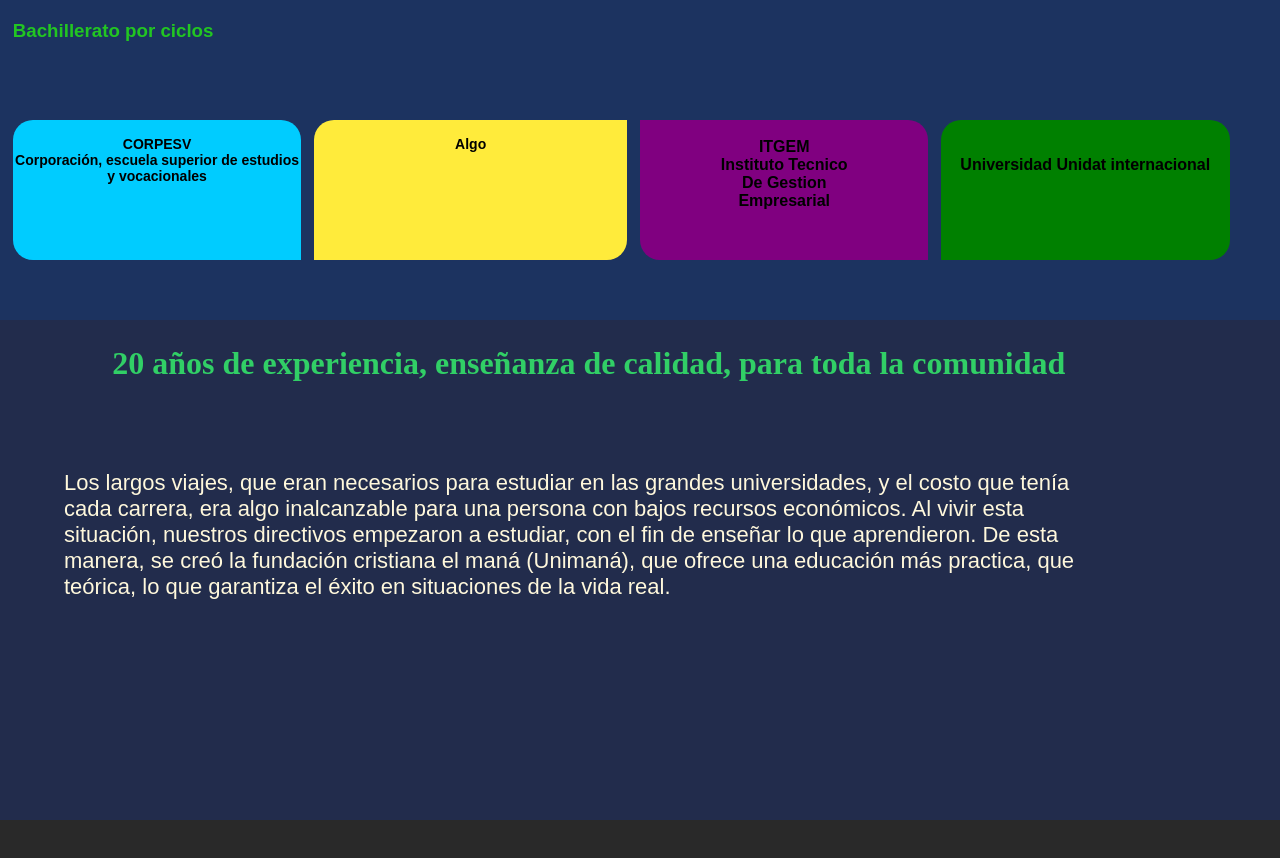
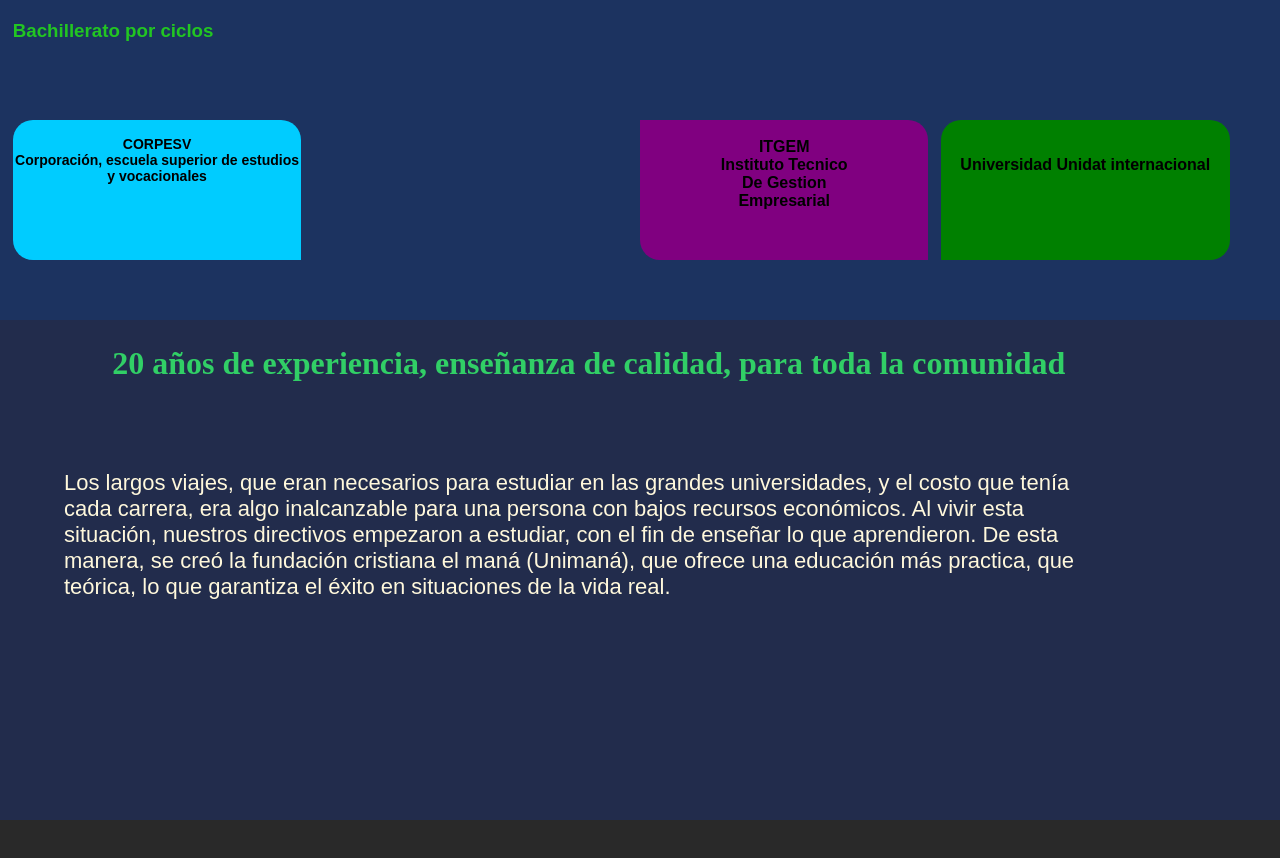
Before and after one commit to elrelrelr/unimana, a plain HTML site: page index.html in a window 1280 px wide. Shown: the part 980-1838 px from the top of the page. Drawn offline with Linux system fonts and the light colour scheme.

Commit message:
update universidad.css

```diff
--- a/universidad.css
+++ b/universidad.css
@@ -52,7 +52,7 @@
 .clista4{position: absolute; top: 0%; width: 98%; height: 70%; left: 1%; font-family:'Nanum Gothic', sans-serif;}
 
 .corpesv{background-color:  #00ccff; font-weight: bold; border-radius: 20px 20px 0px 20px;  position: absolute; top: 0%; left: 0%; width: 23%; height: 100%; font-size: 14px;}
-.otro{background-color:  #ffeb3b; font-weight: bold; border-radius: 20px 0px 20px 0px;  position: absolute; top: 0%; left: 24%; width: 25%; height: 100%; font-size: 14px;}
+.otro{background-color:  #ffeb3b; font-weight: bold; border-radius: 20px 0px 20px 0px;  position: absolute; top: 0%; left: 24%; width: 25%; height: 100%; font-size: 14px; display: none;}
 .itgem{background-color: purple; font-weight: bold; border-radius: 0px 20px 0px 20px; position: absolute; top: 0%; left: 50%; width: 23%; height: 100%;}
 .uu{background-color: green; font-weight: bold; border-radius: 20px 20px 20px 0px; top: 0%; left: 74%; width: 23%; position: absolute; height: 100%;}
 
```
